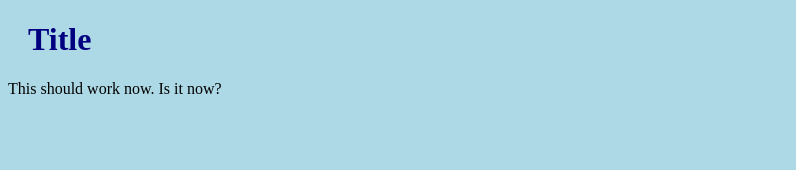
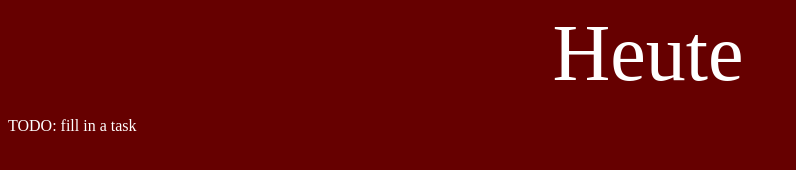
Before and after one commit to nilsbu/DailyWeekly, a plain HTML site: page index.html in a window 1280 px wide. Shown: the whole page, without its empty margins (0-796 px from the left). Drawn offline with Linux system fonts and the light colour scheme.

Commit message:
Fix sizes

```diff
--- a/index.html
+++ b/index.html
@@ -2,14 +2,17 @@
 <html manifest="appcache.manifest">
   <head>
     <meta name="apple-mobile-web-app-capable" content="yes">
+    <meta name="apple-mobile-web-app-title" content="Daily Weekly">
+    <meta name="apple-mobile-web-app-status-bar-style" content="black-translucent">
+    <meta name='viewport' content='width=device-width, initial-scale=1.0, maximum-scale=1.0, user-scalable=0' >
     <link rel="manifest" href="/manifest.webmanifest">
-    <meta name="apple-mobile-web-app-title" content="Daily Weekly">
     <link rel="apple-touch-icon" href="icons/icon-192.png">
     <link rel="apple-touch-startup-image" href="icons/icon-192.png">
     <link rel="stylesheet" href="style.css">
   </head>
   <body>
-    <h1>Title</h1>
-    This should work now. Is it now?
+    <div class="title">Heute</div><br/>
+
+    TODO: fill in a task
   </body>
 </html>
--- a/style.css
+++ b/style.css
@@ -1,10 +1,30 @@
 body {
-  background: lightblue;
+  /* Disable text selection */
   -webkit-tap-highlight-color: transparent;
+  -webkit-touch-callout: none; /* iOS Safari */
+  -webkit-user-select: none; /* Safari */
+  -khtml-user-select: none; /* Konqueror HTML */
+  -moz-user-select: none; /* Old versions of Firefox */
+  -ms-user-select: none; /* Internet Explorer/Edge */
+  user-select: none; /* Non-prefixed version, currently supported by Chrome, Edge, Opera and Firefox */
+
+  /* Prevent scrolling */
+  height: 100%;
+  overflow: hidden;
+  width: 100%;
+  position: fixed;
+
+  background: #600;
+  color: white;
+  font-family: Avenir;
+}
+
+.title {
+  text-align: center;
+  font-size: 80px;
 }
 
 h1 {
-  color: navy;
-  font:sans-serif;
-  margin-left: 20px;
+  text-align: center;
+  font-size: 80px;
 }
```
Also changed, not shown: 1 other file.
